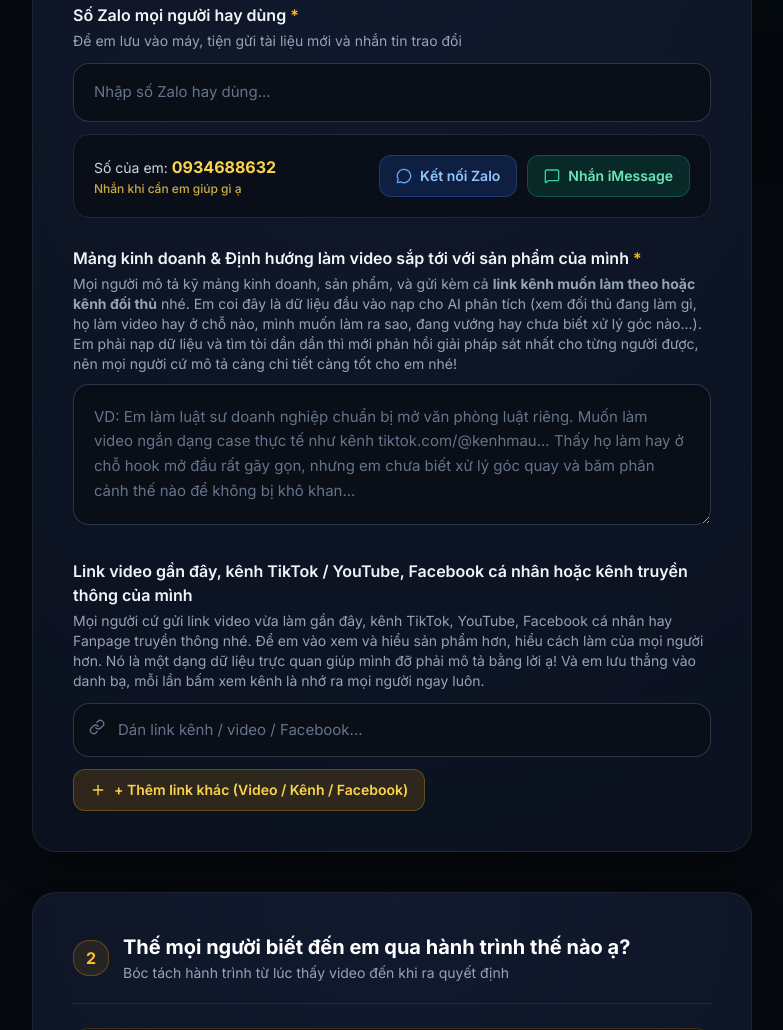
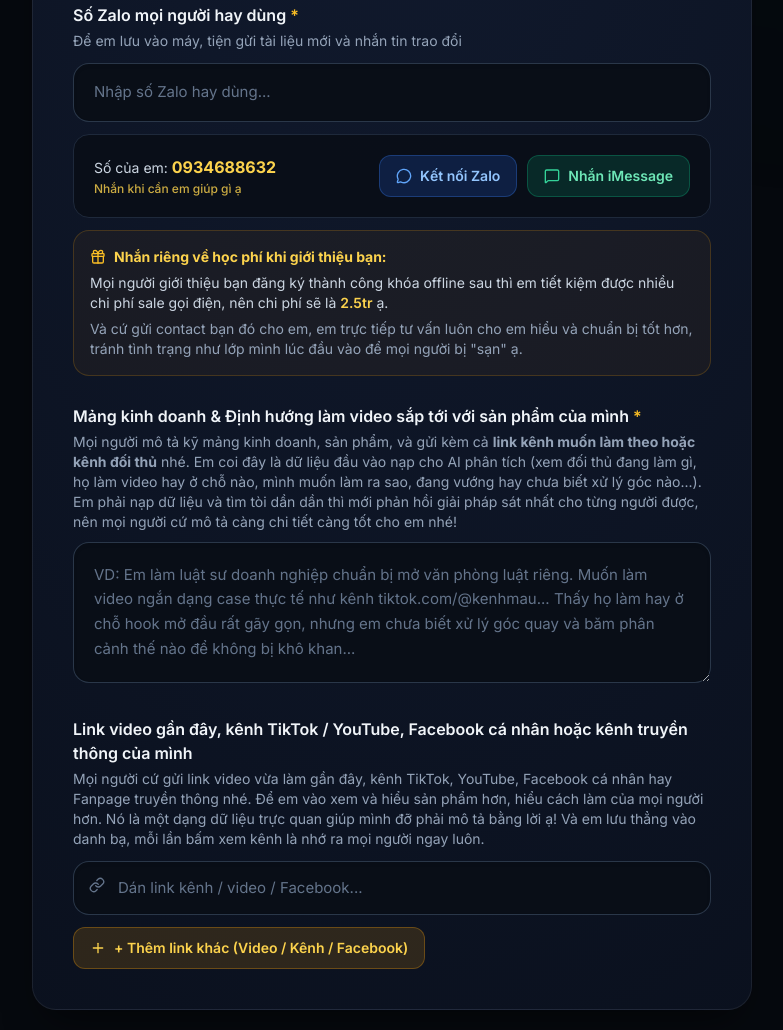
Before and after one commit to vietndj/tra-da-khao-sat-hoc-vien, a plain HTML site: page index.html in a window 1280 px wide. Shown: the part 877-1907 px from the top of the page, without its empty margins (248-1031 px from the left). Drawn offline with nearby package versions, Linux system fonts and the light colour scheme.

Commit message:
feat: Bo sung thong tin phu gioi thieu ban hoc phi 2.5tr va em truc tiep tu van tranh bi san

```diff
--- a/index.html
+++ b/index.html
@@ -201,6 +201,20 @@
                 <span>Nhắn iMessage</span>
               </a>
             </div>
+          </div>
+
+          <!-- Thông tin phụ: Giới thiệu bạn bè & Trực tiếp tư vấn -->
+          <div class="p-4 sm:p-4.5 rounded-2xl bg-amber-500/5 border border-amber-500/20 text-xs sm:text-sm text-slate-300 leading-relaxed space-y-1.5 mt-2">
+            <div class="flex items-center gap-2 text-amber-300 font-bold">
+              <i data-lucide="gift" class="w-4 h-4 text-amber-400 flex-shrink-0"></i>
+              <span>Nhắn riêng về học phí khi giới thiệu bạn:</span>
+            </div>
+            <p>
+              Mọi người giới thiệu bạn đăng ký thành công khóa offline sau thì em tiết kiệm được nhiều chi phí sale gọi điện, nên chi phí sẽ là <strong class="text-amber-300 font-semibold">2.5tr</strong> ạ.
+            </p>
+            <p class="text-slate-400">
+              Và cứ gửi contact bạn đó cho em, em trực tiếp tư vấn luôn cho em hiểu và chuẩn bị tốt hơn, tránh tình trạng như lớp mình lúc đầu vào để mọi người bị "sạn" ạ.
+            </p>
           </div>
         </div>
 
```
Also changed, not shown: tra-da-sau-gio-hoc.html (+14 -0 lines).
